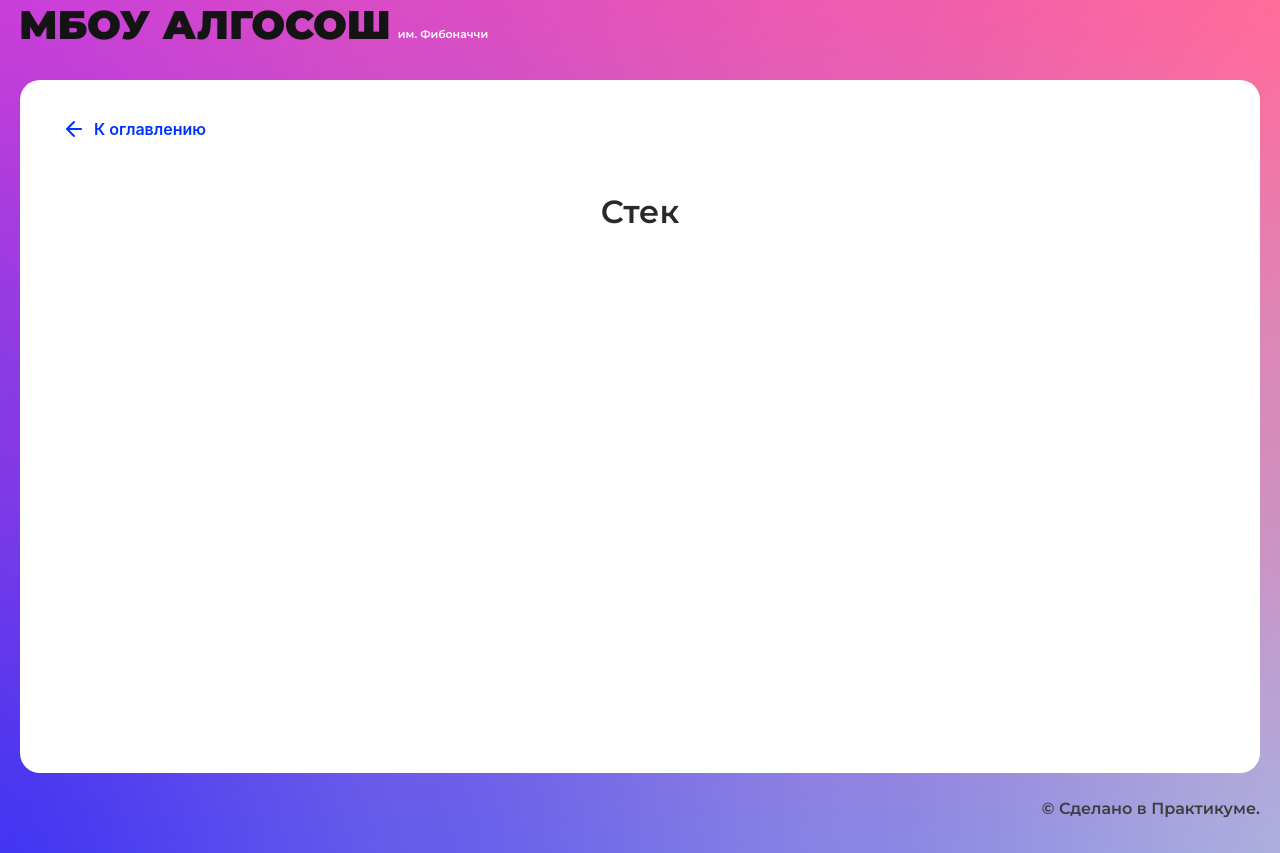
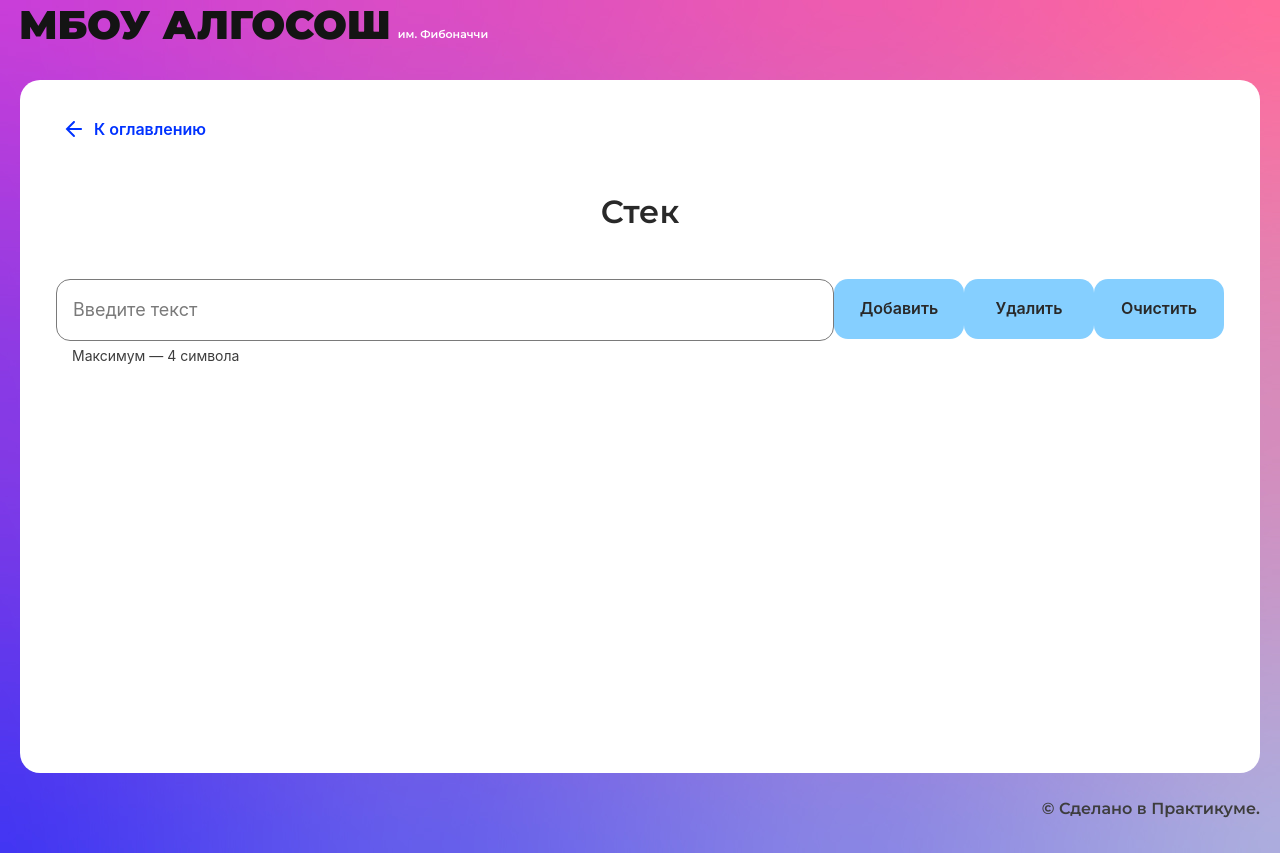
Before and after one commit to p298vytp0waer9hgq0n/algososh, a React (Create React App) app: page /algososh/stack in a window 1280 px wide. Built offline with nearby package versions, Linux system fonts and the light colour scheme.

Commit message:
feat: stack page logic

```diff
--- a/src/components/fibonacci-page/fibonacci-page.module.css
+++ b/src/components/fibonacci-page/fibonacci-page.module.css
@@ -22,9 +22,3 @@
     flex-wrap: wrap;
     gap: 49px 16px;
 }
-
-.fibonacci-index {
-    margin-top: 8px;
-    display: block;
-    font-size: 18px;
-}
--- a/src/components/fibonacci-page/fibonacci-string.tsx
+++ b/src/components/fibonacci-page/fibonacci-string.tsx
@@ -10,8 +10,7 @@ export function FibonacciString ({ seq }: TFibonacciProps) {
     const elements = seq.map((num, index) => {
         return (
             <div key={index}>
-                <Circle letter={String(num)} />
-                <span className={styles['fibonacci-index']}>{index}</span>
+                <Circle letter={String(num)} index={index} />
             </div>
         );
     })
--- /dev/null
+++ b/src/components/stack-page/stack-page.module.css
@@ -0,0 +1,7 @@
+.container {
+    display: flex;
+}
+
+.render {
+    display: flex;
+}
--- a/src/components/stack-page/stack-page.tsx
+++ b/src/components/stack-page/stack-page.tsx
@@ -1,10 +1,63 @@
-import React from "react";
+import React, { useState } from "react";
+import { DELAY_IN_MS, SHORT_DELAY_IN_MS } from "../../constants/delays";
+import useStack from "../../hooks/use-stack";
+import { ElementStates } from "../../types/element-states";
+import { Button } from "../ui/button/button";
+import { Circle } from "../ui/circle/circle";
+import { Input } from "../ui/input/input";
 import { SolutionLayout } from "../ui/solution-layout/solution-layout";
 
+import styles from "./stack-page.module.css";
+
 export const StackPage: React.FC = () => {
+  const [value, setValue] = useState<string>();
+  const [stackRender, setStackRender] = useState<string[]>([]);
+  const [running, setRunning] = useState<boolean>();
+  const stack = useStack<string>();
+
+  function stackAdd () {
+    setValue('');
+    setRunning(true);
+    value && stack.push(value);
+    setStackRender(stack.elements);
+    setTimeout(() => {
+      setRunning(false);
+    }, SHORT_DELAY_IN_MS);
+  }
+  function stackRemove () {
+    setRunning(true);
+    setTimeout(() => {
+      stack.pop();
+      setStackRender(stack.elements);
+      setRunning(false);
+    }, SHORT_DELAY_IN_MS);
+  }
+  function stackClear () {
+    stack.clear();
+    setStackRender([]);
+  }
+
+  const elements = stackRender.map((ele, index) => {
+    return (
+      <Circle
+        key={index + ele}
+        letter={ele}
+        index={index}
+        head={index === stackRender.length - 1 ? 'top' : undefined}
+        state={index === stackRender.length - 1 && running ? ElementStates.Changing : ElementStates.Default}
+      />
+    )
+  })
+
   return (
     <SolutionLayout title="Стек">
-
+      <div className={styles.container}>
+        <Input value={value || ''} onChange={(evt: React.ChangeEvent<HTMLInputElement>) => setValue(evt.target.value)} maxLength={4} isLimitText={true} />
+        <Button onClick={stackAdd}>Добавить</Button>
+        <Button onClick={stackRemove}>Удалить</Button>
+        <Button onClick={stackClear}>Очистить</Button>
+      </div>
+      <div className={styles.render}>{elements}</div>
     </SolutionLayout>
   );
 };
--- /dev/null
+++ b/src/hooks/use-stack.ts
@@ -0,0 +1,10 @@
+import { useRef } from "react";
+import Stack, { TStack } from "../utils/stack";
+
+export default function useStack<T> () {
+    const ref = useRef<TStack<T>>();
+    if (!ref.current) {
+        ref.current = new Stack<T>();
+    }
+    return ref.current;
+}
--- /dev/null
+++ b/src/utils/stack.ts
@@ -0,0 +1,35 @@
+export type TStack<T> = {
+    push: (arg0: T) => void;
+    pop: () => void;
+    clear: () => void;
+    elements: T[];
+    size: number;
+}
+
+export default class Stack<T> implements TStack<T> {
+    private container: T[] = [];
+
+    constructor () {
+        this.container = [];
+    }
+
+    push = (ele: T) => {
+        this.container.push(ele);
+    }
+
+    pop = () => {
+        this.container.pop();
+    }
+
+    clear = () => {
+        this.container = [];
+    }
+
+    get elements () {
+        return [...this.container];
+    }
+
+    get size () {
+        return this.container.length;
+    }
+}
--- a/src/utils/switch.ts
+++ b/src/utils/switch.ts
@@ -1,9 +1,6 @@
 export default function switchElems (arr: Array<any>, firstIndex: number, secondIndex: number) {
     const tmp = arr[firstIndex];
-    // console.log('sec', arr[secondIndex]);
     arr[firstIndex] = arr[secondIndex];
     arr[secondIndex] = tmp;
-    // console.log('tmp', tmp);
-    // console.log('func', arr);
     return arr;
 }
```
